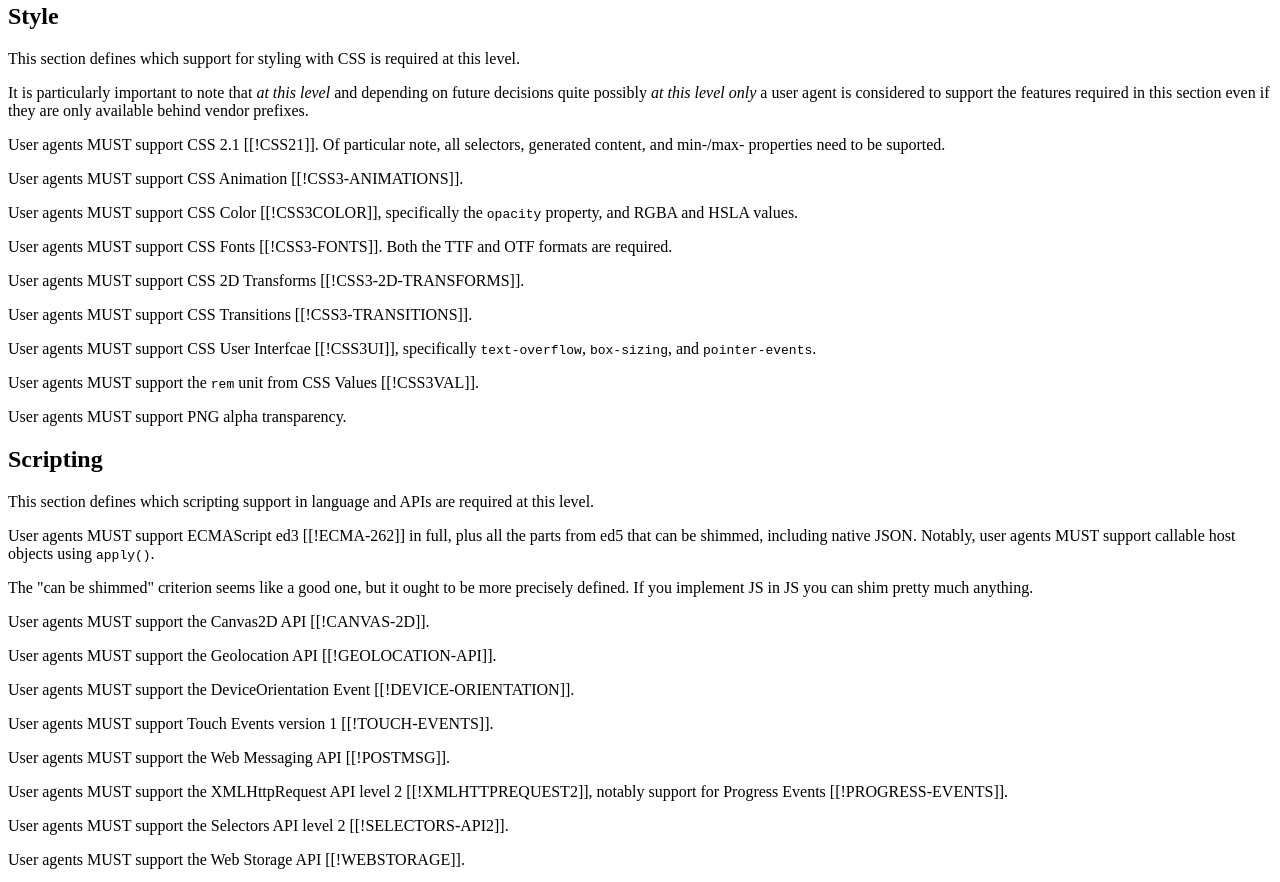
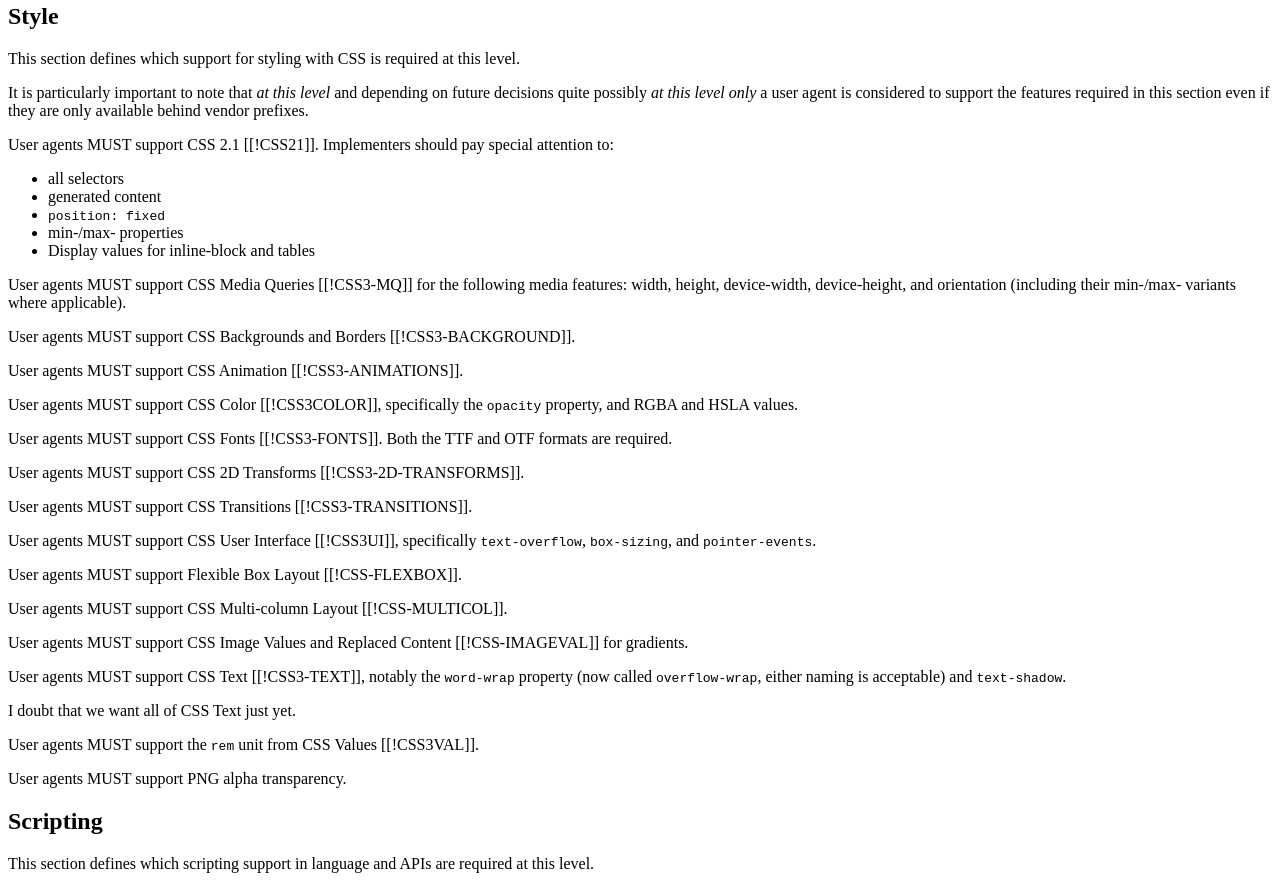
Before and after one commit to coremob/level-0, a plain HTML site: page index.html in a window 1280 px wide. Shown: the part 1277-2159 px from the top of the page. Drawn offline with Linux system fonts and the light colour scheme.

Commit message:
all from Excell

```diff
--- a/index.html
+++ b/index.html
@@ -162,8 +162,22 @@
         in this section even if they are only available behind vendor prefixes.
       </p>
       <p>
-        User agents MUST support CSS 2.1 [[!CSS21]]. Of particular note, all selectors, generated content, and
-        min-/max- properties need to be suported.
+        User agents MUST support CSS 2.1 [[!CSS21]]. Implementers should pay special attention to:
+      </p>
+      <ul>
+        <li>all selectors</li>
+        <li>generated content</li>
+        <li><code>position: fixed</code></li>
+        <li>min-/max- properties</li>
+        <li>Display values for inline-block and tables</li>
+      </ul>
+      <p>
+        User agents MUST support CSS Media Queries [[!CSS3-MQ]] for the following media features:
+        width, height, device-width, device-height, and orientation (including their min-/max- variants
+        where applicable).
+      </p>
+      <p>
+        User agents MUST support CSS Backgrounds and Borders [[!CSS3-BACKGROUND]].
       </p>
       <p>
         User agents MUST support CSS Animation [[!CSS3-ANIMATIONS]].
@@ -182,8 +196,24 @@
         User agents MUST support CSS Transitions [[!CSS3-TRANSITIONS]].
       </p>
       <p>
-        User agents MUST support CSS User Interfcae [[!CSS3UI]], specifically <code>text-overflow</code>,
+        User agents MUST support CSS User Interface [[!CSS3UI]], specifically <code>text-overflow</code>,
         <code>box-sizing</code>, and <code>pointer-events</code>.
+      </p>
+      <p>
+        User agents MUST support Flexible Box Layout [[!CSS-FLEXBOX]].
+      </p>
+      <p>
+        User agents MUST support CSS Multi-column Layout [[!CSS-MULTICOL]].
+      </p>
+      <p>
+        User agents MUST support CSS Image Values and Replaced Content [[!CSS-IMAGEVAL]] for gradients.
+      </p>
+      <p>
+        User agents MUST support CSS Text [[!CSS3-TEXT]], notably the <code>word-wrap</code> property
+        (now called <code>overflow-wrap</code>, either naming is acceptable) and <code>text-shadow</code>.
+      </p>
+      <p class='issue'>
+        I doubt that we want all of CSS Text just yet.
       </p>
       <p>
         User agents MUST support the <code>rem</code> unit from CSS Values [[!CSS3VAL]].
```
